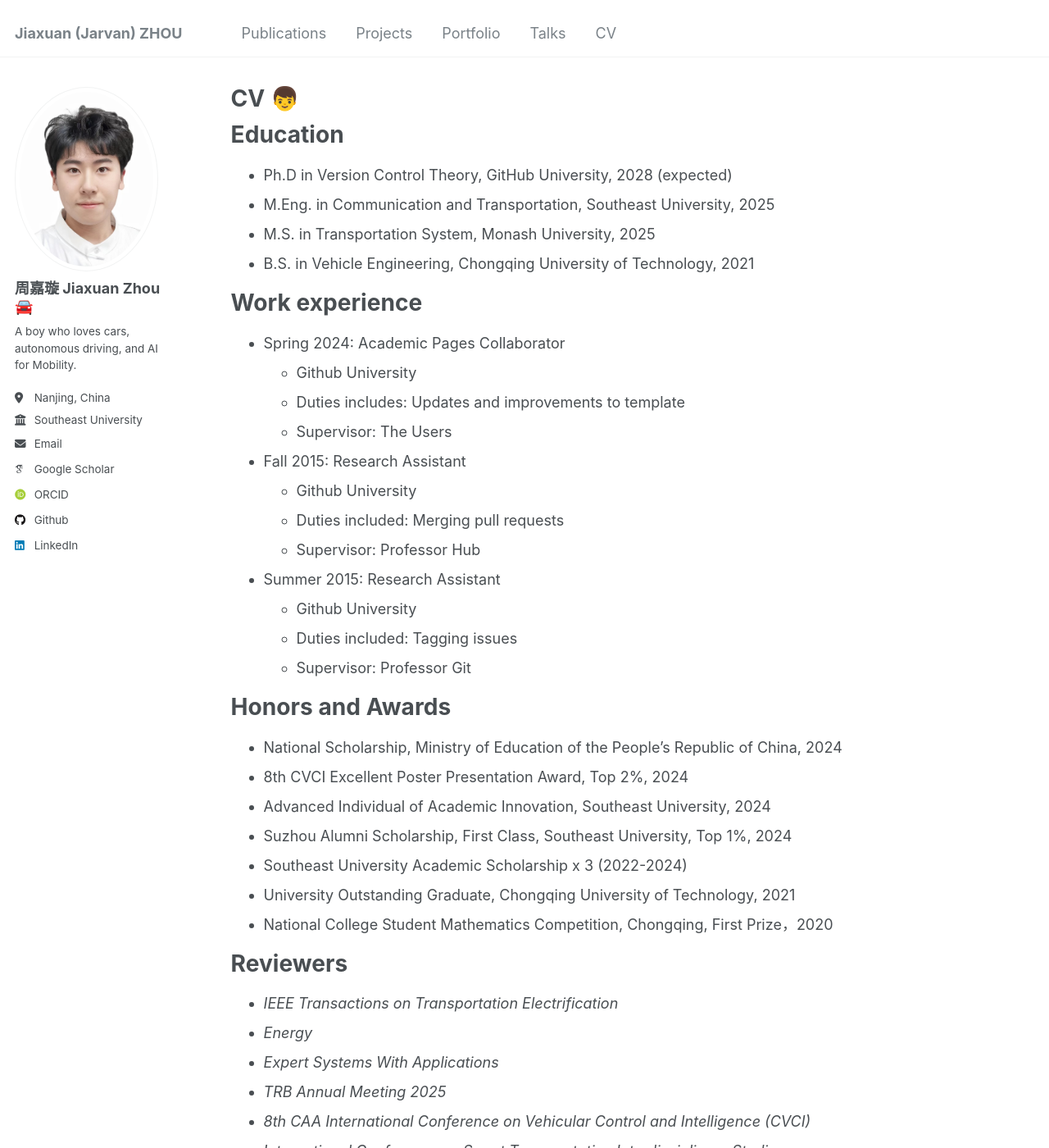
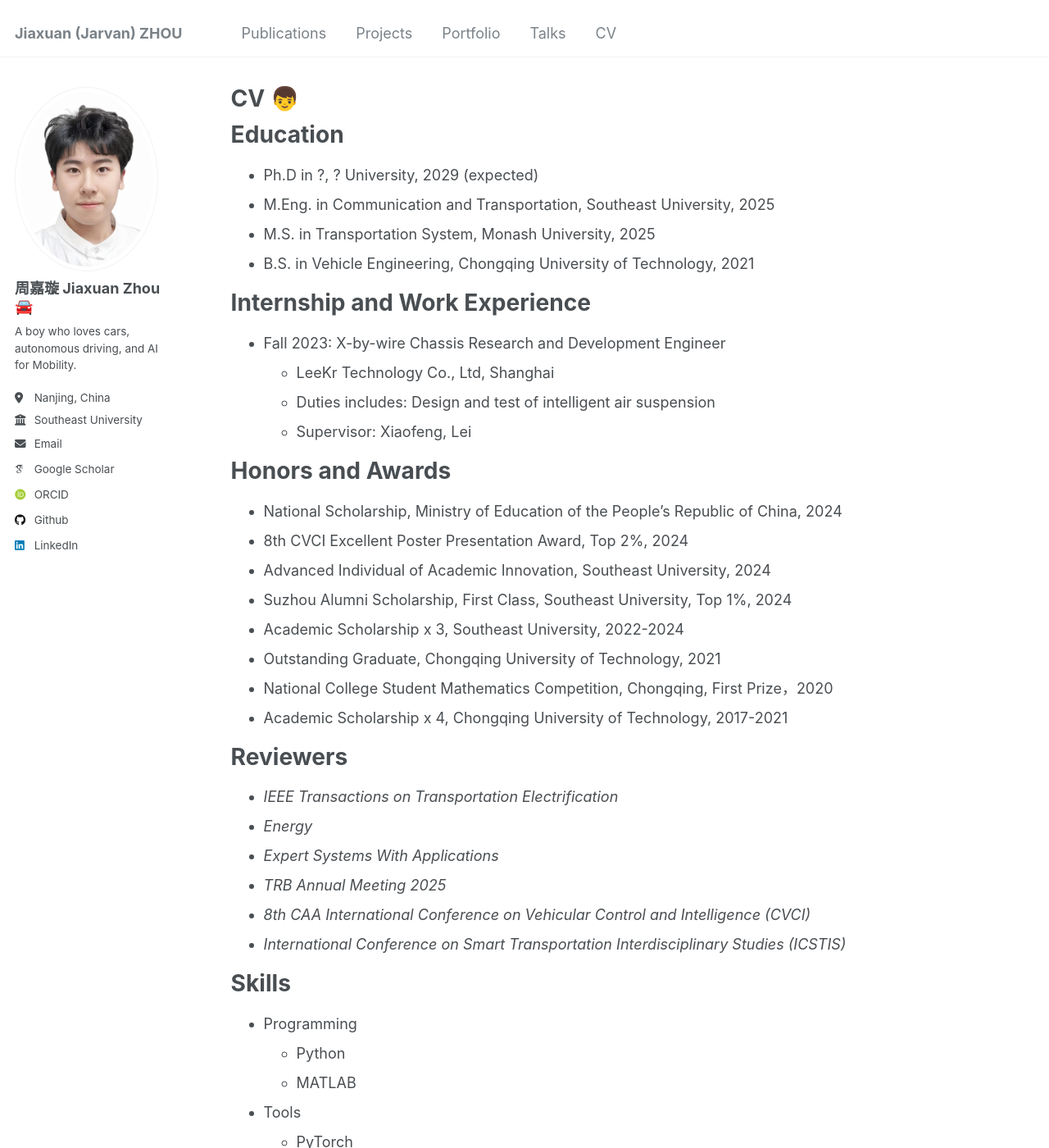
Before and after one commit to jarvanzhouz/jarvanzhouz.github.io, a Jekyll site: the page built from _pages/cv.md, in a window 1280 px wide and 1400 px high. Shown: the whole window at 82% size. Built offline with Jekyll 4.4.1, drawn with Linux system fonts in a browser that asks for light colours; some web fonts are replaced; some of the changed text lies outside the part shown.

Commit message:
Update cv.md

```diff
--- a/_pages/cv.md
+++ b/_pages/cv.md
@@ -12,27 +12,17 @@ redirect_from:
 
 Education
 ======
-* Ph.D in Version Control Theory, GitHub University, 2028 (expected)
+* Ph.D in ?, ? University, 2029 (expected)
 * M.Eng. in Communication and Transportation, Southeast University, 2025
 * M.S. in Transportation System, Monash University, 2025
 * B.S. in Vehicle Engineering, Chongqing University of Technology, 2021
 
-Work experience
+Internship and Work Experience
 ======
-* Spring 2024: Academic Pages Collaborator
-  * Github University
-  * Duties includes: Updates and improvements to template
-  * Supervisor: The Users
-
-* Fall 2015: Research Assistant
-  * Github University
-  * Duties included: Merging pull requests
-  * Supervisor: Professor Hub
-
-* Summer 2015: Research Assistant
-  * Github University
-  * Duties included: Tagging issues
-  * Supervisor: Professor Git
+* Fall 2023: X-by-wire Chassis Research and Development Engineer
+  * LeeKr Technology Co., Ltd, Shanghai
+  * Duties includes: Design and test of intelligent air suspension
+  * Supervisor: Xiaofeng, Lei
 
 Honors and Awards
 ======
@@ -40,9 +30,10 @@ Honors and Awards
 * 8th CVCI Excellent Poster Presentation Award, Top 2%, 2024
 * Advanced Individual of Academic Innovation, Southeast University, 2024
 * Suzhou Alumni Scholarship, First Class, Southeast University, Top 1%, 2024
-* Southeast University Academic Scholarship x 3 (2022-2024)
-* University Outstanding Graduate, Chongqing University of Technology, 2021
+* Academic Scholarship x 3, Southeast University, 2022-2024
+* Outstanding Graduate, Chongqing University of Technology, 2021
 * National College Student Mathematics Competition, Chongqing, First Prize，2020
+* Academic Scholarship x 4, Chongqing University of Technology, 2017-2021
 
 Reviewers
 ======
@@ -51,14 +42,22 @@ Reviewers
 * *Expert Systems With Applications*
 * *TRB Annual Meeting 2025*
 * *8th CAA International Conference on Vehicular Control and Intelligence (CVCI)*
-* *International Conference on Smart Transportation Interdisciplinary Studies*
+* *International Conference on Smart Transportation Interdisciplinary Studies (ICSTIS)*
 
 
 Skills
 ======
-* Skill 1
-* Skill 2
-  * Sub-skill 2.1
-  * Sub-skill 2.2
-  * Sub-skill 2.3
-* Skill 3
+* Programming
+  * Python
+  * MATLAB
+* Tools
+  * PyTorch
+  * MATLAB/Simulink
+  * Carla
+  * PreScan
+* Languages
+  * Mandarin
+  * English (Passed English-taught Master Program and English Degree Program of Monash University)
+* Others
+  * Writing of project proposal, grant application, and newsletter
+  * Photography and video editing
```
